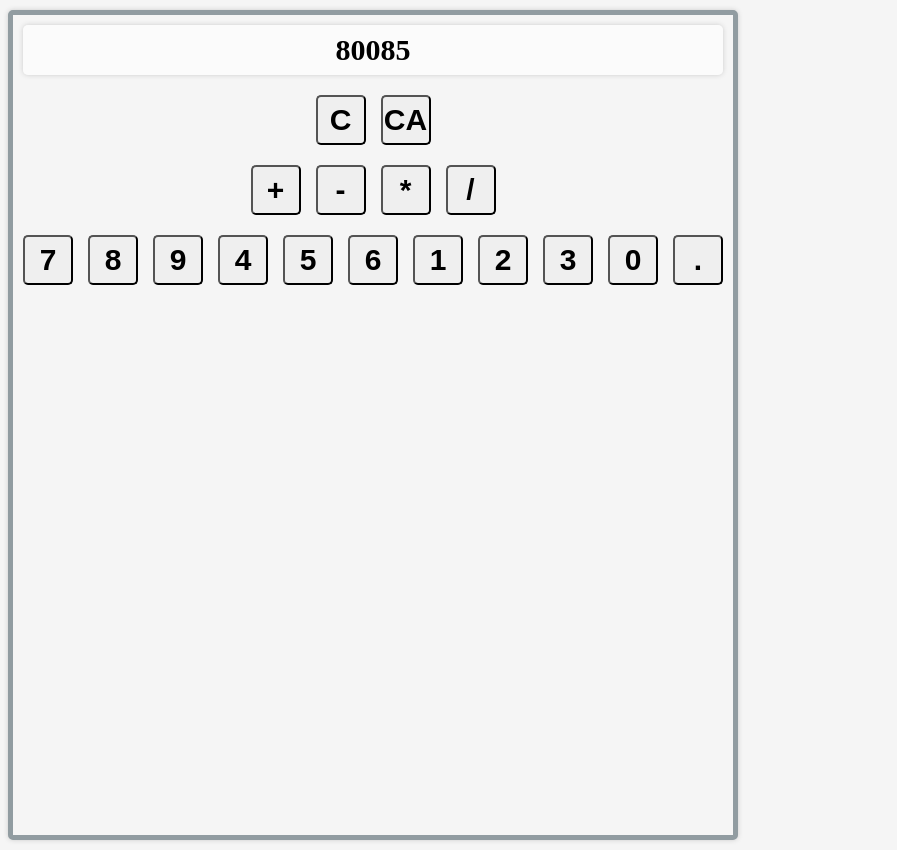
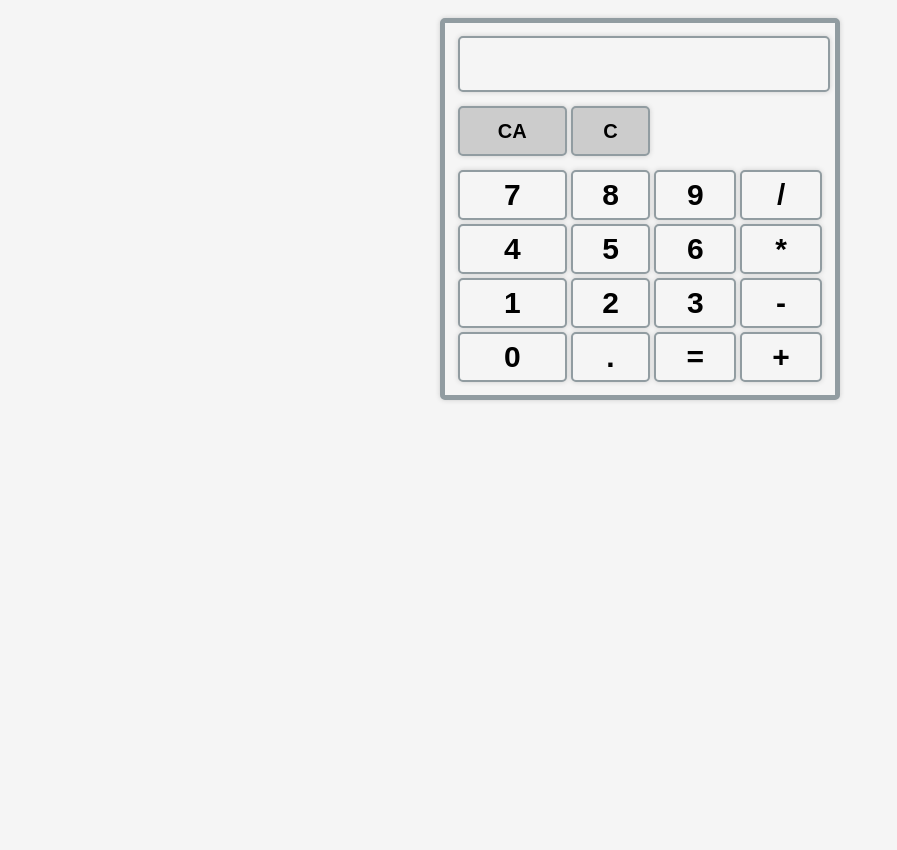
Before and after one commit to Mantelis01/Calculator, a plain HTML site: page index.html in a window 1280 px wide. Shown: the whole page, without its empty margins (0-897 px from the left). After the commit the page ends 800 px from the top, so only its background shows below. Drawn offline with Linux system fonts and the light colour scheme.

Commit message:
fixed up css and implemented basic functionality

```diff
--- a/code.js
+++ b/code.js
@@ -0,0 +1,34 @@
+function clearAll(){
+    document.getElementById("result").value = "";
+}
+
+function addNumber(value){
+    document.getElementById("result").value += value;
+}
+
+function calculate(){
+    var p=document.getElementById("result").value;
+    var res=eval(p);
+    document.getElementById("result").value=res;
+}
+
+function clearOne(){
+    var p=document.getElementById("result").value;
+    document.getElementById("result").value=p.substring(0,p.length-1);
+}
+
+function addOperator(value){
+    document.getElementById("result").value += value;
+}
+/*
+function addFunction(num1,num2){
+    if(num1==""){
+        num1=0;
+    }
+    if(num2==""){
+        num2=0;
+    }
+    var res=num1+num2;
+    return res;
+}
+*/
--- a/index.html
+++ b/index.html
@@ -8,31 +8,45 @@
     <link rel="stylesheet" href="style.css">
 </head>
 <body>
-    <div class="calculator">
-        <div class="display">80085</div>
-        <div class="clear">
-            <button class="delete-btn">C</button>
-            <button class="clear-btn">CA</button>
-        </div>
-        <div class="operators">
-            <button class="operator-btn">+</button>
-            <button class="operator-btn">-</button>
-            <button class="operator-btn">*</button>
-            <button class="operator-btn">/</button>
-        </div>
-        <div class="numbers">
-            <button class="number-btn">7</button>
-            <button class="number-btn">8</button>
-            <button class="number-btn">9</button>
-            <button class="number-btn">4</button>
-            <button class="number-btn">5</button>
-            <button class="number-btn">6</button>
-            <button class="number-btn">1</button>
-            <button class="number-btn">2</button>
-            <button class="number-btn">3</button>
-            <button class="number-btn">0</button>
-            <button class="number-btn">.</button>
-        </div>
-    </div>
+    <table class="calculator">
+        <tr>
+            <td colspan="4"><input class="display-box" type="text" id="result" disabled/></td>
+        </tr>
+
+        <tr>
+            <td><input type="button" value="CA" id="btn" onclick="clearAll()"/></td>
+            <td><input type="button" value="C" id="btn" onclick="clearOne()"/></td>
+        </tr>
+
+    <tr>
+        <td><input type="button" value="7" onclick="addNumber(7)"/></td>
+        <td><input type="button" value="8" onclick="addNumber(8)"/></td>
+        <td><input type="button" value="9" onclick="addNumber(9)"/></td>
+        <td><input type="button" value="/" onclick="addOperator('/')"/></td>
+    </tr>
+
+    <tr>
+        <td><input type="button" value="4" onclick="addNumber(4)"/></td>
+        <td><input type="button" value="5" onclick="addNumber(5)"/></td>
+        <td><input type="button" value="6" onclick="addNumber(6)"/></td>
+        <td><input type="button" value="*" onclick="addOperator('*')"/></td>
+    </tr>
+
+    <tr>
+        <td><input type="button" value="1" onclick="addNumber(1)"/></td>
+        <td><input type="button" value="2" onclick="addNumber(2)"/></td>
+        <td><input type="button" value="3" onclick="addNumber(3)"/></td>
+        <td><input type="button" value="-" onclick="addOperator('-')"/></td>
+    </tr>
+
+    <tr>
+        <td><input type="button" value="0" onclick="addNumber(0)"/></td>
+        <td><input type="button" value="."  onclick="addNumber('.')"/></td>
+        <td><input type="button" value="=" onclick="calculate()"/></td>
+        <td><input type="button" value="+"  onclick="addOperator('+')"/></td>
+    </tr>
+
+    </table>
+    <script src="code.js"></script>
 </body>
 </html>
--- a/style.css
+++ b/style.css
@@ -1,67 +1,29 @@
 html{
     background-color: #f5f5f5;
-    width: 100%;
+    display: flex;
+    justify-content: center;
+    align-items: center;
+    box-sizing: border-box;
 }
 
 .calculator{
-    width: 700px;
-    height: 800px;
+    width: 400px;
+    height: 350px;
     background-color: #f5f5f5;
     border-radius: 5px;
     box-shadow: 0 0 5px #ccc;
     padding: 10px;
-    margin: 10px 0;
+    margin: 10px;
     border: rgb(145, 156, 161) 5px solid;
 }
-.calculator .calculator-body{
-    display: flex;
-    flex-direction: column;
-    justify-content: center;
-    align-items: center;
-}
 
-.display{
-    height: 50px;
-    background-color: rgba(255, 255, 255, 0.658);
-    border-radius: 5px;
-    box-shadow: 0 0 5px #ccc;
-    display: flex;
-    justify-content: center;
-    align-items: center;
-    font-size: 30px;
-    font-weight: bold;
-    color: #000;
-    margin-bottom: 20px;
-}
-
-.operators{
-    height: 50px;
-    display: flex;
-    justify-content: center;
-    align-items: center;
-    font-size: 30px;
-    font-weight: bold;
-    color: #000;
-    gap: 15px;
-    margin-bottom: 20px;
-}
-
-.numbers{
-    height: 50px;
-    display: flex;
-    justify-content: center;
-    align-items: center;
-    font-size: 30px;
-    font-weight: bold;
-    color: #000;
-    gap: 15px;
-    margin-bottom: 20px;
-}
-
-button{
-    width: 50px;
+.display-box{
+    width: 100%;
     height: 50px;
     border-radius: 5px;
+    background-color: #f5f5f5;
+    border: rgb(145, 156, 161) 2px solid;
+    box-shadow: 0 0 5px #ccc;
     display: flex;
     justify-content: center;
     align-items: center;
@@ -70,17 +32,42 @@ button{
     color: #000;
 }
 
-button:hover{
+#btn{
     background-color: #ccc;
+    border: rgb(145, 156, 161) 2px solid;
+    border-radius: 5px;
+    width: 100%;
+    height: 50px;
+    font-size: 20px;
+    font-weight: bold;
+    color: #000;
+    display: flex;
+    justify-content: center;
+    align-items: center;
+    margin: 10px 0;
 }
 
-.clear{
-    align-items: center;
-    justify-content: center;
-    display: flex;
-    gap: 15px;
+#btn:hover{
+    background-color: rgba(193, 255, 203, 0.171);
+    color: #000;
+}
+
+input[type="button"]{
+    width: 100%;
+    height: 50px;
+    border-radius: 5px;
+    background-color: #f5f5f5;
+    border: rgb(145, 156, 161) 2px solid;
+    box-shadow: 0 0 5px #ccc;
     font-size: 30px;
     font-weight: bold;
     color: #000;
-    margin-bottom: 20px;
+    text-align: center;
 }
+
+input[type="button"]:hover{
+    background-color: #a8d6ce59;
+    color: #000;
+    font-size: 30px;
+    font-weight: bold;
+}
```
